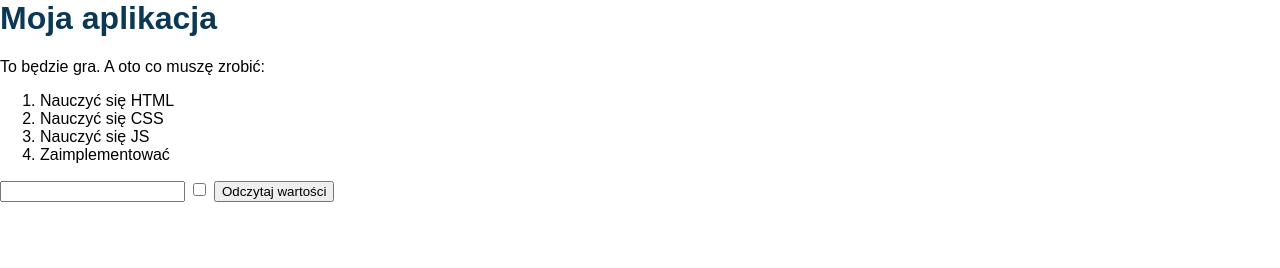
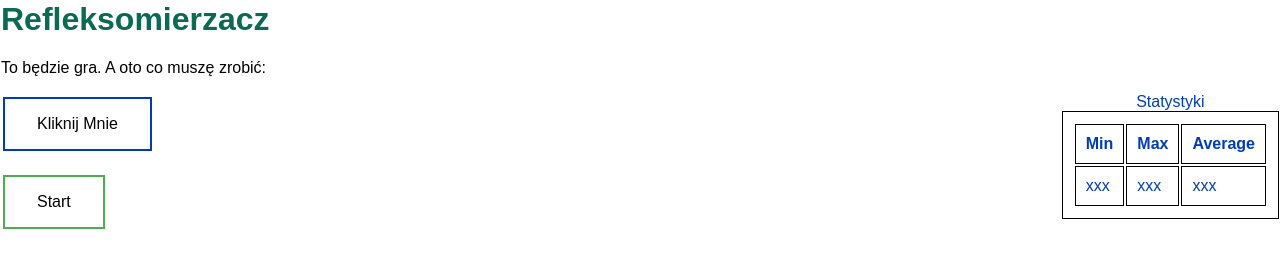
Before and after one commit to CaspaaCaspaa/JS-Lab1, a plain HTML site: page index.html in a window 1280 px wide. Drawn offline with Linux system fonts and the light colour scheme.

Commit message:
Implemented button toggler

```diff
--- a/index.html
+++ b/index.html
@@ -4,43 +4,144 @@
     <title>JS Lab</title>
     <style>
         body {
-            margin: 0;
+            margin: 1;
             padding: 0;
             font-family: Arial, serif;
         }
 
         h1 {
-            color: #0B3954;
+            color: #0B6954;
         }
+		.button {
+			border: none;
+			color: white;
+			padding: 16px 32px;
+			text-align: center;
+			text-decoration: none;
+			display: inline-block;
+			font-size: 16px;
+			margin: 4px 2px;
+			transition-duration: 0.4s;
+			cursor: pointer;
+		}
+
+		.button1 {
+			background-color: white;
+			color: black;
+			border: 2px solid #4CAF50;
+		}
+
+		.button1:hover {
+			background-color: #4CAF50;
+			color: white;
+		}
+
+		.button2 {
+			background-color: white;
+			color: black;
+			border: 2px solid #008CBA;
+		}
+
+		.button2:hover {
+			background-color: #008CBA;
+			color: white;
+		}
+		.button3 {
+			background-color: white;
+			color: black;
+			border: 2px solid #003CBA;
+		}
+
+		.button3:hover {
+			background-color: #003CBA;
+			color: white;
+		}
+		table, th, td {
+			border: 1px solid black;
+			padding: 10px;
+			color: #003CBA;
+		}
+		.hidden{
+			display: none;
+		}
 
     </style>
 </head>
 <body>
 <div id="app">
-    <h1 id="main-header">Moja aplikacja</h1>
+    <h1 id="main-header">Refleksomierzacz</h1>
     <p>To będzie gra. A oto co muszę zrobić:</p>
-    <ol>
-        <li class="boring">Nauczyć się HTML</li>
-        <li class="boring">Nauczyć się CSS</li>
-        <li>Nauczyć się JS</li>
-        <li id="super-important">Zaimplementować</li>
+    <!-- <ol> -->
+        <!-- <li class="boring">Nauczyć się HTML</li> -->
+        <!-- <li class="boring">Nauczyć się CSS</li> -->
+        <!-- <li>Nauczyć się JS</li> -->
+        <!-- <li id="super-important">Zaimplementować</li> -->
 
-    </ol>
+    <!-- </ol> -->
 
-<input type="text" id="myTextField">
-<input type="checkbox" id="myCheckbox">
-<button type="button" onclick="readValues()">Odczytaj wartości</button>
+<!-- <input type="text" id="myTextField"> -->
+
+<button type="button" class="button button3" onclick="clickCounter()" ">Kliknij Mnie</button>
+
+<table style="float:right">
+  <caption >Statystyki</caption>
+
+  <tr>
+    <th>Min</th>
+    <th>Max</th>
+    <th>Average</th>
+  </tr>
+  <tr>
+    <td>xxx</td>
+    <td>xxx</td>
+    <td>xxx</td>
+  </tr>
+</table>
+<p></p>
+<button type="button" class="button button1" onclick="toggler()" id="Start">Start</button>
+<button type="button" class="button button2" onclick="invToggler()" id="Stop" style="display: none;">Stop</button>
+
+<!-- <button type="button" class="button button2" onclick="readValues()">Stop</button> -->
+
 
 </div>
 <script>
-	function removeBoringStuff() {
-	document.querySelectorAll("#app .boring").forEach((e) => e.remove());}
 
-	function readValues() {
-	const isChecked = document.getElementById('myCheckbox').checked
+	let buttonHome = document.querySelector(".button-home");
+	let CountButtonHomeClicks = 0;
+
+	function clickCounter() {
+		CountButtonHomeClicks += 1;
+		console.log(CountButtonHomeClicks);
+	}
+
+	buttonHome.addEventListener("click",clickCounter() );
+
+	function toggler() {
+	const x = document.getElementById('Start');
+	const y = document.getElementById('Stop');
+	x.style.display = "none";
+	y.style.display = "";
+	}
+
+	function invToggler() {
+	const x = document.getElementById('Start');
+	const y = document.getElementById('Stop');
+	x.style.display = "";
+	y.style.display = "none";
+	}
+
+	<!-- function removeBoringStuff() { -->
+	<!-- document.querySelectorAll("#app .boring").forEach((e) => e.remove());} -->
+
+	function gameStatus() {
+	const isChecked = document.getElementById('StartStop').checked
 	if (isChecked)
 		value =  document.getElementById('myTextField').value
-		alert(value)}
+
+		alert(value)
+
+		}
 
 
 </script>
```
